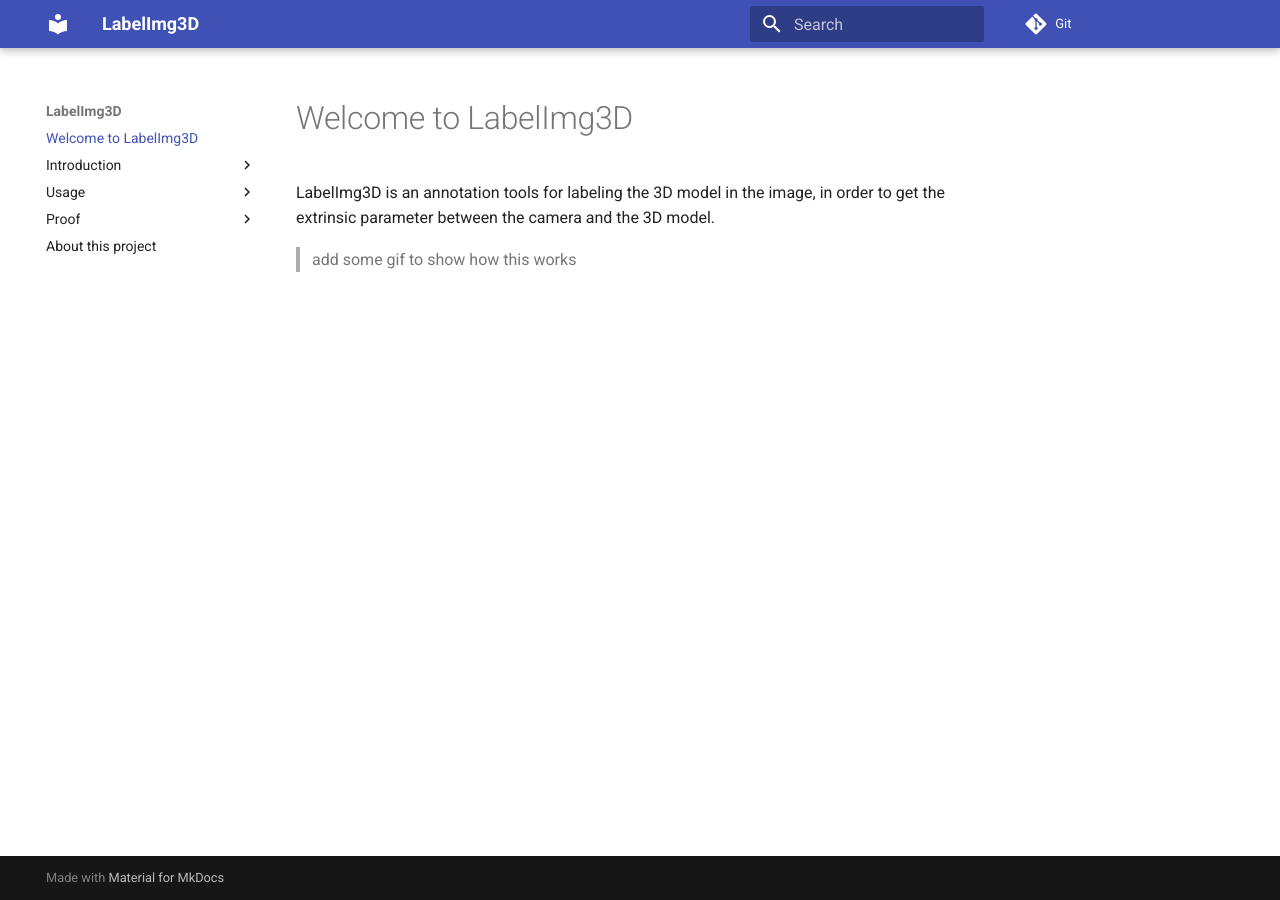
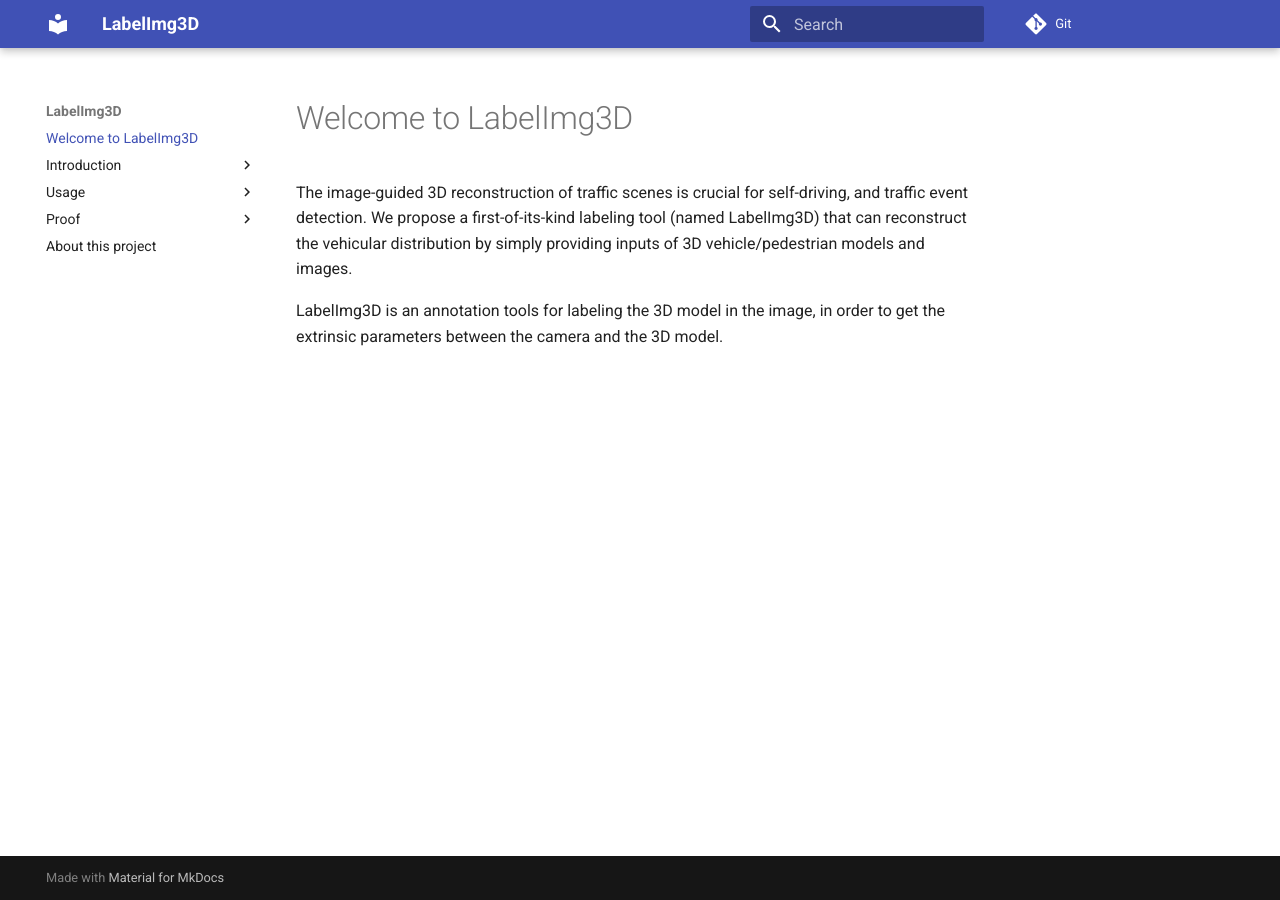
Before and after one commit to CongliangLi/LabelImg3D, an MkDocs documentation site: the page built from docs/index.md, in a window 1280 px wide. Built offline with MkDocs 1.6.1 and Material for MkDocs 9.7.7, drawn with Linux system fonts in a browser that asks for light colours.

Commit message:
update the about and index.md

```diff
--- a/docs/index.md
+++ b/docs/index.md
@@ -1,5 +1,5 @@
 # Welcome to LabelImg3D
 
-LabelImg3D is an annotation tools for labeling the 3D model in the image, in order to get the extrinsic parameter between the camera and the 3D model.
+The image-guided 3D reconstruction of traffic scenes is crucial for self-driving, and traffic event detection. We propose a first-of-its-kind labeling tool (named LabelImg3D) that can reconstruct the vehicular distribution by simply providing inputs of 3D vehicle/pedestrian models and images.
 
-> add some gif to show how this works
+LabelImg3D is an annotation tools for labeling the 3D model in the image, in order to get the extrinsic parameters between the camera and the 3D model.
```
Also changed, not shown: docs/about.md (+5 -0 lines).
